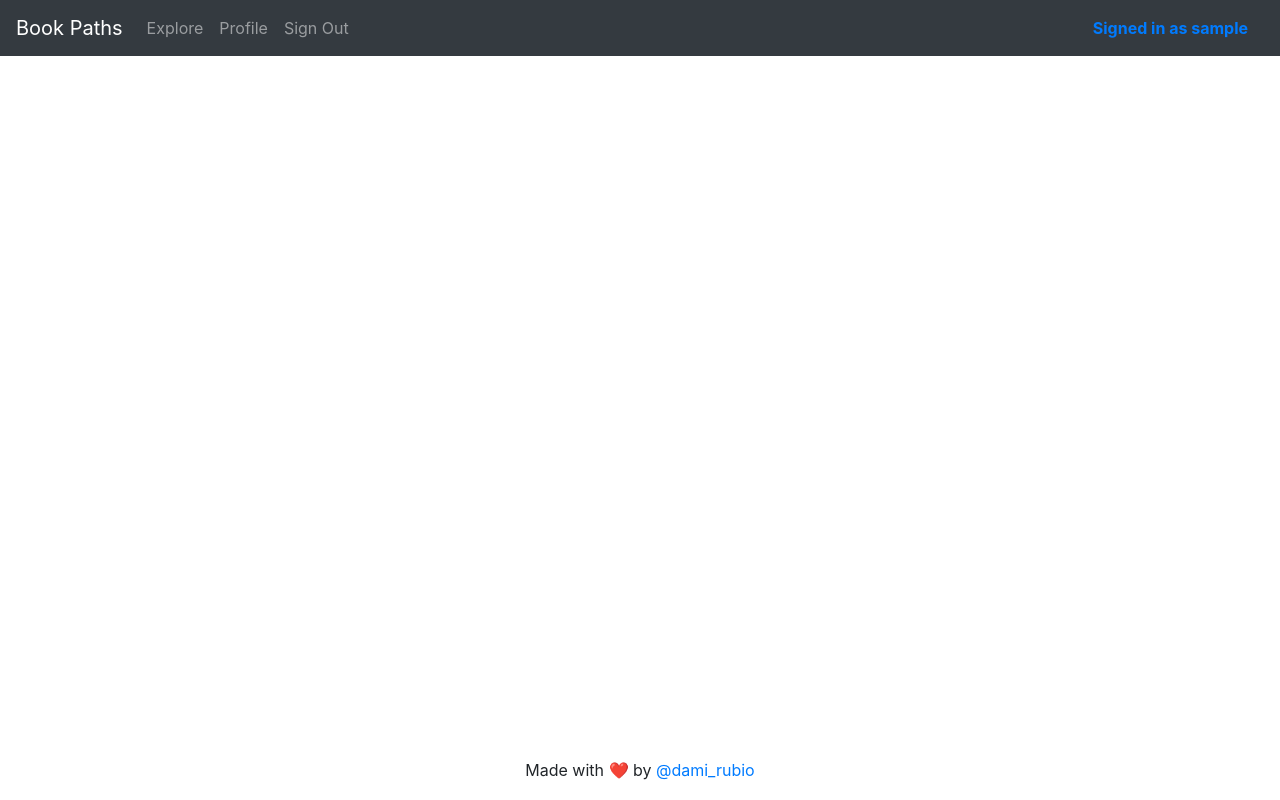
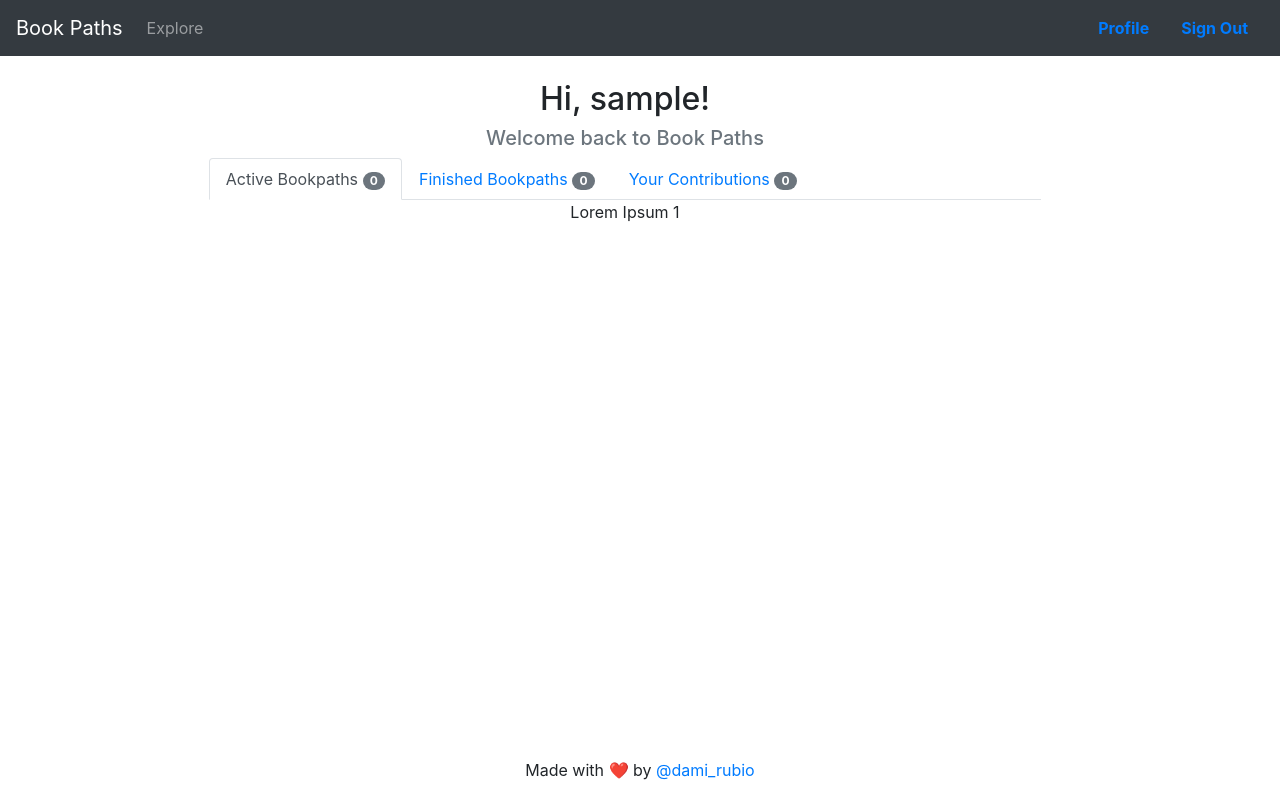
Before and after one commit to DamianRubio/bookpaths, a Django app: page /profile in a window 1280 px wide. Run offline with Django 3.2, Linux system fonts and the light colour scheme; the visitor is signed in with stand-in values (Sample User, id 1); data that the repository does not hold is empty; some libraries are stand-ins or nearby versions.

Commit message:
Added some of the functionality of the users profile.

```diff
--- a/bookpaths_app/models.py
+++ b/bookpaths_app/models.py
@@ -47,9 +47,9 @@ class BookPathFollow(models.Model):
     )
 
     bookpath = models.ForeignKey(
-        BookPath, on_delete=models.CASCADE, related_name='is_liked')
+        BookPath, on_delete=models.CASCADE, related_name='is_followed')
     follower = models.ForeignKey(
-        User, on_delete=models.CASCADE, related_name='likes')
+        User, on_delete=models.CASCADE, related_name='follows')
     status = models.IntegerField(choices=Status, default=NOT_STARTED)
     current_step = models.PositiveIntegerField(default=0)
 
--- a/bookpaths_app/static/bookpaths_app/styles.css
+++ b/bookpaths_app/static/bookpaths_app/styles.css
@@ -1,4 +1,5 @@
-html, body {
+html,
+body {
     height: 100%;
     min-height: 100%;
 }
--- a/bookpaths_app/templates/bookpaths_app/layout.html
+++ b/bookpaths_app/templates/bookpaths_app/layout.html
@@ -22,29 +22,18 @@
                 aria-controls="navbarCollapse" aria-expanded="false" aria-label="Toggle navigation">
                 <span class="navbar-toggler-icon"></span>
             </button>
-            <div class="navbar-collapse collapse" id="navbarCollapse" style="">
+            <div class="navbar-collapse collapse" id="navbarCollapse">
                 <ul class="navbar-nav mr-auto">
                     <li class="nav-item">
                         <a class="nav-link" href="{% url 'categories' %}">Explore</a>
                     </li>
-                    {% if user.is_authenticated %}
-                    <li class="nav-item">
-                        <a class="nav-link" href="{% url 'profile' %}">Profile</a>
-                    </li>
-                    <li class="nav-item">
-                        <a class="nav-link" href="{% url 'logout' %}">Sign Out</a>
-                    </li>
-                    {% else %}
-                    <li class="nav-item">
-                        <a class="nav-link" href="{% url 'login' %}">Sign In</a>
-                    </li>
-                    <li class="nav-item">
-                        <a class="nav-link" href="{% url 'register' %}">Sign Up</a>
-                    </li>
-                    {% endif %}
                 </ul>
                 {% if user.is_authenticated %}
-                <a class="nav-link" href="#"><strong>Signed in as {{ user.username }}</strong></a>
+                <a class="nav-link" href="{% url 'profile' %}"><strong>Profile</strong></a>
+                <a class="nav-link" href="{% url 'logout' %}"><strong>Sign Out</strong></a>
+                {% else %}
+                <a class="nav-link" href="{% url 'login' %}"><strong>Sign In</strong></a>
+                <a class="nav-link" href="{% url 'register' %}"><strong>Sign Up</strong></a>
                 {% endif %}
             </div>
         </nav>
--- a/bookpaths_app/templates/bookpaths_app/profile.html
+++ b/bookpaths_app/templates/bookpaths_app/profile.html
@@ -1,8 +1,40 @@
 {% extends "bookpaths_app/layout.html" %}
+{% load static %}
+
+{% block script %}
+  <script src="https://ajax.googleapis.com/ajax/libs/jquery/3.5.1/jquery.min.js"></script>
+  <script src="https://cdnjs.cloudflare.com/ajax/libs/popper.js/1.16.0/umd/popper.min.js"></script>
+  <script src="https://maxcdn.bootstrapcdn.com/bootstrap/4.5.2/js/bootstrap.min.js"></script>
+{% endblock %}
 
 {% block body %}
 
-<div class="row text-center justify-content-center align-self-center w-100">
+<div class="row text-center justify-content-center w-100">
+    {% if message %}
+    <div class="w-75 alert alert-warning">{{ message }}</div>
+    {% endif %}
+    <div class="w-75">
+        <h2>Hi, {{user.username}}!</h2>
+        <div class="h5 text-muted">
+            Welcome back to Book Paths
+        </div>
+        <ul class="nav nav-tabs" role="tablist">
+            <li class="nav-item">
+              <a class="nav-link active" data-toggle="tab" href="#active-content">Active Bookpaths <span class="badge badge-pill badge-secondary">{{active_bookpaths|length}}</span></a>
+            </li>
+            <li class="nav-item">
+              <a class="nav-link" data-toggle="tab" href="#finished-content">Finished Bookpaths <span class="badge badge-pill badge-secondary">{{finished_bookpaths|length}}</a>
+            </li>
+            <li class="nav-item">
+              <a class="nav-link" data-toggle="tab" href="#contributions-content">Your Contributions <span class="badge badge-pill badge-secondary">{{contributions|length}}</span></a>
+            </li>
+          </ul>
+          <div class="tab-content">
+            <div class="tab-pane fade active show" id="active-content">Lorem Ipsum 1</div>
+            <div class="tab-pane fade" id="finished-content">Lorem Ipsum 2</div>
+            <div class="tab-pane fade" id="contributions-content">Lorem Ipsum 3</div>
+          </div>
+    </div>
 </div>
 
 
--- a/bookpaths_app/views.py
+++ b/bookpaths_app/views.py
@@ -5,7 +5,7 @@ from django.http import HttpResponse, HttpResponseRedirect
 from django.shortcuts import render
 from django.urls import reverse
 
-from .models import User
+from .models import User, BookPath
 
 
 def categories(request):
@@ -27,7 +27,7 @@ def login_view(request):
         # Check if authentication successful
         if user is not None:
             login(request, user)
-            return HttpResponseRedirect(reverse("index"))
+            return HttpResponseRedirect(reverse("profile"))
         else:
             return render(request, "bookpaths_app/login.html", {
                 "message": "Invalid username and/or password."
@@ -70,4 +70,12 @@ def register(request):
 
 @login_required
 def profile(request):
-    return render(request, "bookpaths_app/profile.html")
+    active_bookpaths = request.user.follows.filter(status=0) | request.user.follows.filter(status=1)
+    finished_bookpaths = request.user.follows.filter(status=2)
+    contributions = BookPath.objects.filter(author=request.user)
+
+    return render(request, "bookpaths_app/profile.html", {
+        'active_bookpaths': active_bookpaths,
+        'finished_bookpaths': finished_bookpaths,
+        'contributions': contributions,
+    })
```
